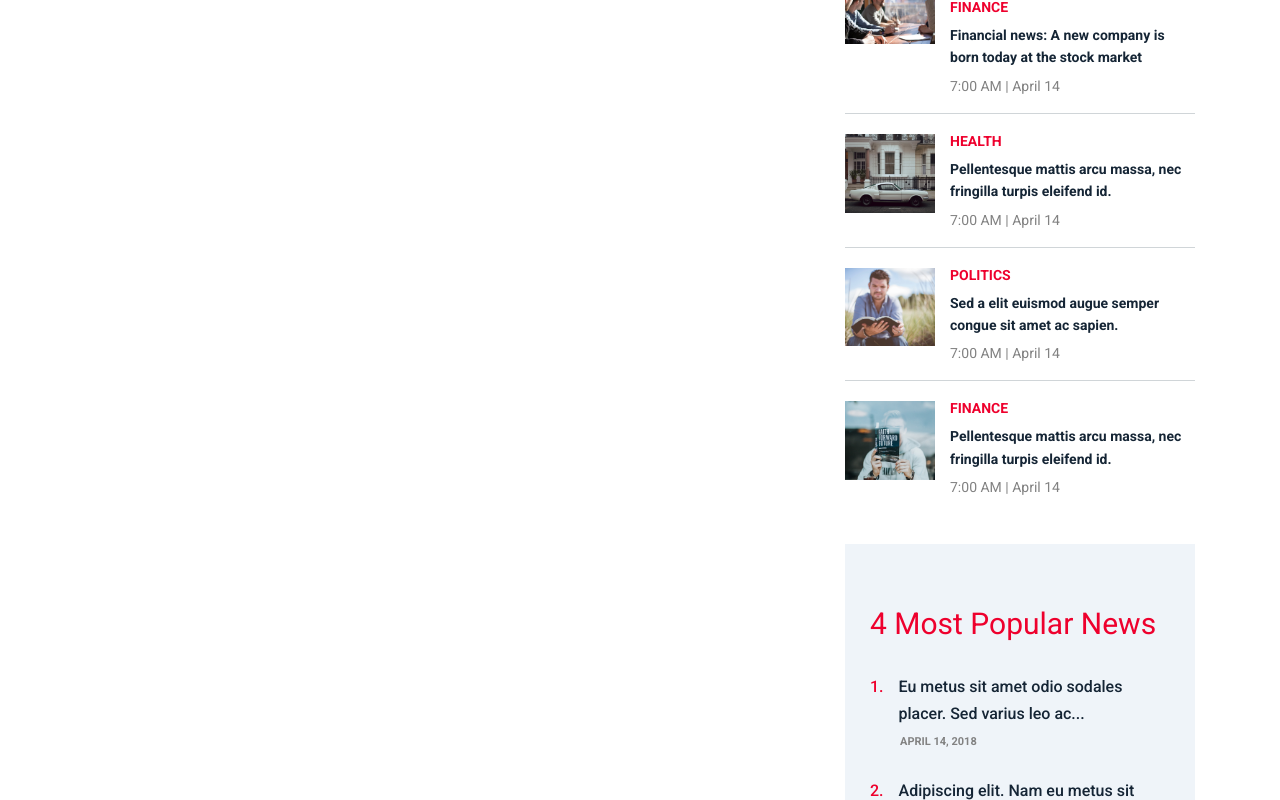
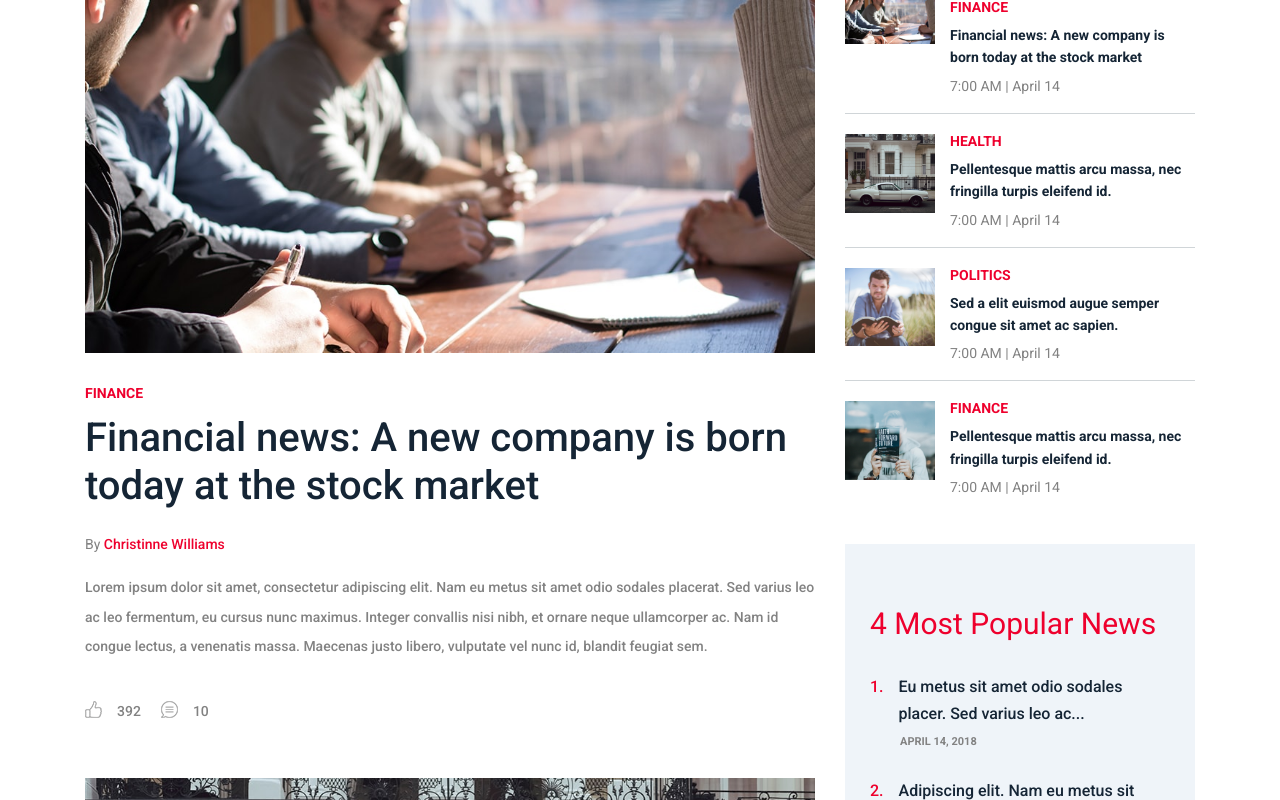
Before and after one commit to Consatanos/newspaper, a React (Create React App) app: page /categories in a window 1280 px wide. Shown: the top 800 px of the page. Built offline with nearby package versions, Linux system fonts and the light colour scheme.

Commit message:
add post card

```diff
--- a/src/components/pages/categories.js
+++ b/src/components/pages/categories.js
@@ -1,6 +1,6 @@
 import React from 'react';
 import { FormNewsletter } from '../form';
-import { PostAsideContainer } from '../../containers/post-container';
+import { PostAsideContainer, PostCardContainer } from '../../containers/post-container';
 import { NewsAsideContainer } from '../../containers/news-container';
 import { CommentAsideContainer } from '../../containers/comment-constainer';
 
@@ -11,7 +11,7 @@ const Categories = () => {
         <div className="container">
           <div className="row">
             <div className="col-12 col-lg-8">
-
+              <PostCardContainer />
             </div>
             <div className="col-12 col-lg-4">
               {/* Latest Posts Widget */}
--- a/src/components/post/index.js
+++ b/src/components/post/index.js
@@ -1,7 +1,9 @@
 import PostMinicard from './post-minicard';
 import PostAside from './post-aside';
+import PostCard from './post-card';
 
 export {
   PostMinicard,
-  PostAside
+  PostAside,
+  PostCard
 };
--- /dev/null
+++ b/src/components/post/post-card.js
@@ -0,0 +1,33 @@
+import React from 'react';
+import { Link } from 'react-router-dom';
+import chat from './chat.png';
+import like from './like.png';
+
+const PostCard = (props) => {
+  const { imageUrl, author, title, descr, category, commentCount, likeCount } = props;
+
+  return (
+    <div className="single-blog-post featured-post mb-30">
+      <div className="post-thumb">
+        <Link to="/"><img src={`img/${imageUrl}`} alt="" /></Link>
+      </div>
+      <div className="post-data">
+        <Link to="/" className="post-catagory">{category}</Link>
+        <Link to="/" className="post-title">
+          <h6>{title}</h6>
+        </Link>
+        <div className="post-meta">
+          <p className="post-author">By <Link to="/">{author}</Link></p>
+          <p className="post-excerp">{descr}</p>
+          {/* Post Like & Post Comment */}
+          <div className="d-flex align-items-center">
+            <Link to="/" className="post-like"><img src={like} alt="" /> <span>{likeCount}</span></Link>
+            <Link to='/' className="post-comment"><img src={chat} alt="" /> <span>{commentCount}</span></Link>
+          </div>
+        </div>
+      </div>
+    </div>
+  )
+};
+
+export default PostCard;
--- a/src/containers/post-container/index.js
+++ b/src/containers/post-container/index.js
@@ -1,7 +1,9 @@
 import PostMinicardContainer from './post-minicard-container';
 import PostAsideContainer from './post-aside-container';
+import PostCardContainer from './post-card-container';
 
 export {
   PostMinicardContainer,
-  PostAsideContainer
+  PostAsideContainer,
+  PostCardContainer
 };
--- /dev/null
+++ b/src/containers/post-container/post-card-container.js
@@ -0,0 +1,62 @@
+import React, { Component } from 'react';
+import { connect } from 'react-redux';
+import { compose } from 'redux';
+
+import { withInfoService } from '../../components/hoc';
+import { PostCard } from '../../components/post';
+
+class PostCardContainer extends Component {
+  componentDidMount() {
+    const { infoListService, loadingPosts } = this.props;
+    infoListService.getInfo('posts')
+      .then((data) => {
+        loadingPosts(data)
+      });
+  };
+
+  render() {
+    const { posts } = this.props;
+    return (
+      <div className="blog-posts-area">
+        {
+          posts.slice(-4).reverse().map((post) => {
+            const { id, imageUrl, author, title, descr, category, commentCount, likeCount } = post;
+            return (
+              <PostCard
+                key={id}
+                imageUrl={imageUrl}
+                category={category}
+                title={title}
+                likeCount={likeCount}
+                commentCount={commentCount}
+                author={author}
+                descr={descr} />
+            )
+          })
+        }
+      </div>
+    )
+  };
+};
+
+const mapStateToProps = ({ posts }) => {
+  return {
+    posts
+  };
+};
+
+const mapDispatchToProps = (dispatch) => {
+  return {
+    loadingPosts: (posts) => {
+      dispatch({
+        type: 'LOADING_POSTS',
+        payload: posts
+      })
+    }
+  };
+};
+
+export default compose(
+  withInfoService(),
+  connect(mapStateToProps, mapDispatchToProps)
+)(PostCardContainer);
```
